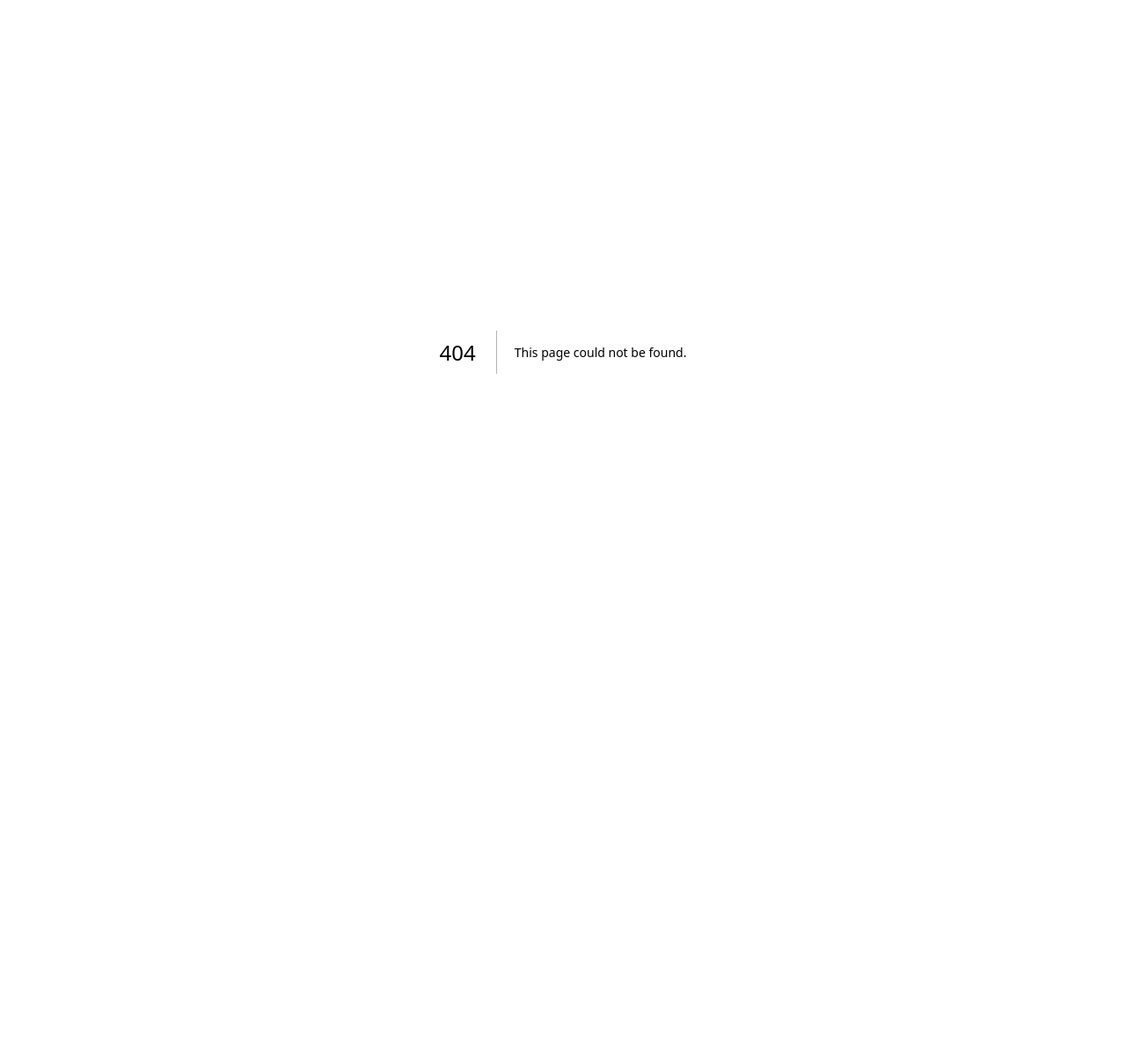
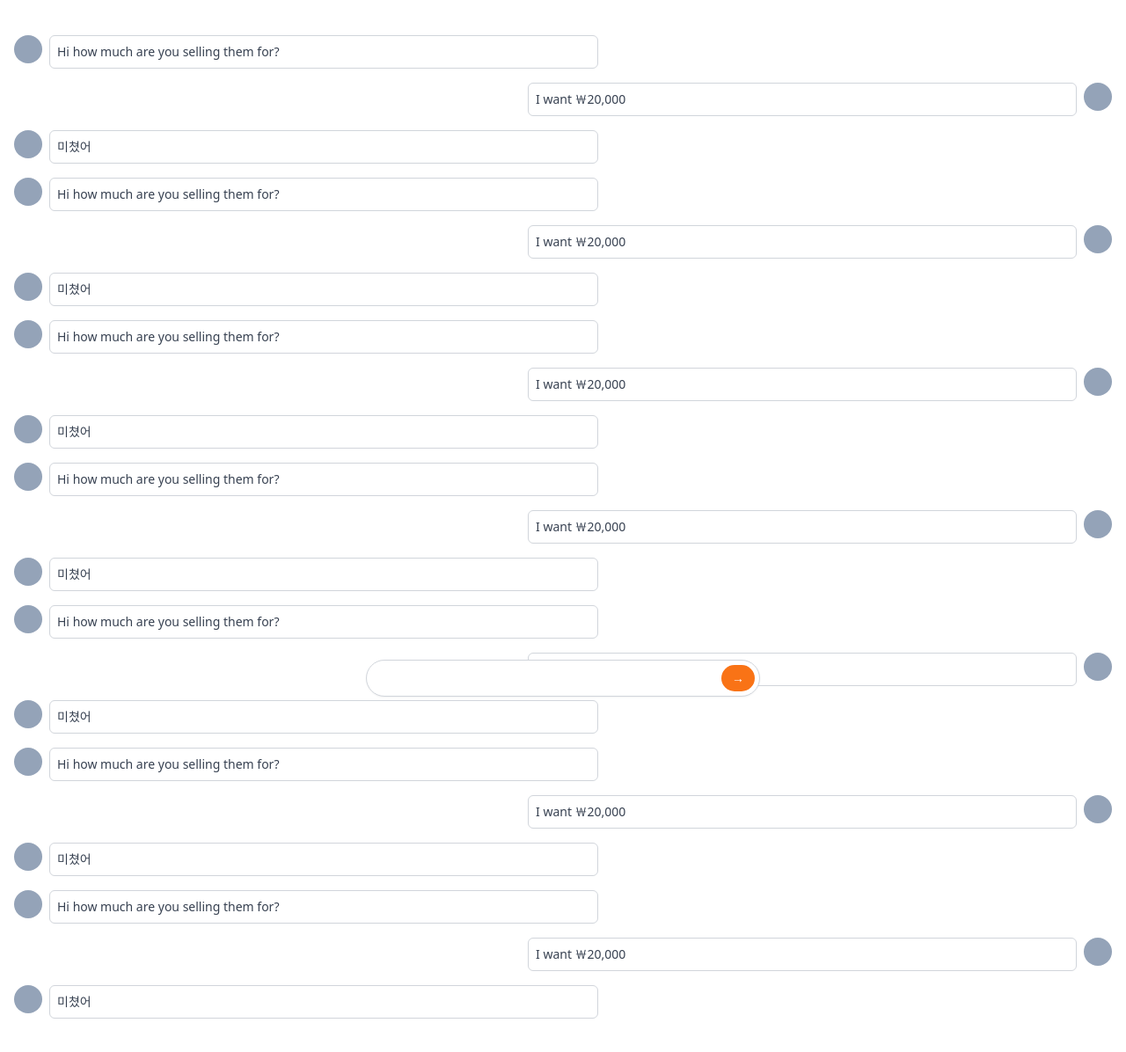
Before and after one commit to seorang42/carrot-clone, a Next.js app: page /chats/1 in a window 1280 px wide. Before the commit this address had no page. Shown: the whole page at 88% size. Before the commit the page ends 800 px from the top, so only its background shows below. Built offline with nearby package versions, Linux system fonts and the light colour scheme.

Commit message:
5.9 Chat Detail

```diff
--- /dev/null
+++ b/pages/chats/[id].tsx
@@ -0,0 +1,149 @@
+import type { NextPage } from "next";
+
+const ChatDetail: NextPage = () => {
+  return (
+    <div className="px-4 py-10 space-y-4">
+      <div className="flex items-start space-x-2">
+        <div className="w-8 h-8 rounded-full bg-slate-400" />
+        <div className="w-1/2 text-sm text-gray-700 p-2 border border-gray-300 rounded-md">
+          <p>Hi how much are you selling them for?</p>
+        </div>
+      </div>
+      <div className="flex flex-row-reverse items-start space-x-reverse space-x-2">
+        <div className="w-8 h-8 rounded-full bg-slate-400" />
+        <div className="w-1/2 text-sm text-gray-700 p-2 border border-gray-300 rounded-md">
+          <p>I want ￦20,000</p>
+        </div>
+      </div>
+      <div className="flex items-start space-x-2">
+        <div className="w-8 h-8 rounded-full bg-slate-400" />
+        <div className="w-1/2 text-sm text-gray-700 p-2 border border-gray-300 rounded-md">
+          <p>미쳤어</p>
+        </div>
+      </div>
+      <div className="flex items-start space-x-2">
+        <div className="w-8 h-8 rounded-full bg-slate-400" />
+        <div className="w-1/2 text-sm text-gray-700 p-2 border border-gray-300 rounded-md">
+          <p>Hi how much are you selling them for?</p>
+        </div>
+      </div>
+      <div className="flex flex-row-reverse items-start space-x-reverse space-x-2">
+        <div className="w-8 h-8 rounded-full bg-slate-400" />
+        <div className="w-1/2 text-sm text-gray-700 p-2 border border-gray-300 rounded-md">
+          <p>I want ￦20,000</p>
+        </div>
+      </div>
+      <div className="flex items-start space-x-2">
+        <div className="w-8 h-8 rounded-full bg-slate-400" />
+        <div className="w-1/2 text-sm text-gray-700 p-2 border border-gray-300 rounded-md">
+          <p>미쳤어</p>
+        </div>
+      </div>
+      <div className="flex items-start space-x-2">
+        <div className="w-8 h-8 rounded-full bg-slate-400" />
+        <div className="w-1/2 text-sm text-gray-700 p-2 border border-gray-300 rounded-md">
+          <p>Hi how much are you selling them for?</p>
+        </div>
+      </div>
+      <div className="flex flex-row-reverse items-start space-x-reverse space-x-2">
+        <div className="w-8 h-8 rounded-full bg-slate-400" />
+        <div className="w-1/2 text-sm text-gray-700 p-2 border border-gray-300 rounded-md">
+          <p>I want ￦20,000</p>
+        </div>
+      </div>
+      <div className="flex items-start space-x-2">
+        <div className="w-8 h-8 rounded-full bg-slate-400" />
+        <div className="w-1/2 text-sm text-gray-700 p-2 border border-gray-300 rounded-md">
+          <p>미쳤어</p>
+        </div>
+      </div>
+      <div className="flex items-start space-x-2">
+        <div className="w-8 h-8 rounded-full bg-slate-400" />
+        <div className="w-1/2 text-sm text-gray-700 p-2 border border-gray-300 rounded-md">
+          <p>Hi how much are you selling them for?</p>
+        </div>
+      </div>
+      <div className="flex flex-row-reverse items-start space-x-reverse space-x-2">
+        <div className="w-8 h-8 rounded-full bg-slate-400" />
+        <div className="w-1/2 text-sm text-gray-700 p-2 border border-gray-300 rounded-md">
+          <p>I want ￦20,000</p>
+        </div>
+      </div>
+      <div className="flex items-start space-x-2">
+        <div className="w-8 h-8 rounded-full bg-slate-400" />
+        <div className="w-1/2 text-sm text-gray-700 p-2 border border-gray-300 rounded-md">
+          <p>미쳤어</p>
+        </div>
+      </div>
+      <div className="flex items-start space-x-2">
+        <div className="w-8 h-8 rounded-full bg-slate-400" />
+        <div className="w-1/2 text-sm text-gray-700 p-2 border border-gray-300 rounded-md">
+          <p>Hi how much are you selling them for?</p>
+        </div>
+      </div>
+      <div className="flex flex-row-reverse items-start space-x-reverse space-x-2">
+        <div className="w-8 h-8 rounded-full bg-slate-400" />
+        <div className="w-1/2 text-sm text-gray-700 p-2 border border-gray-300 rounded-md">
+          <p>I want ￦20,000</p>
+        </div>
+      </div>
+      <div className="flex items-start space-x-2">
+        <div className="w-8 h-8 rounded-full bg-slate-400" />
+        <div className="w-1/2 text-sm text-gray-700 p-2 border border-gray-300 rounded-md">
+          <p>미쳤어</p>
+        </div>
+      </div>
+      <div className="flex items-start space-x-2">
+        <div className="w-8 h-8 rounded-full bg-slate-400" />
+        <div className="w-1/2 text-sm text-gray-700 p-2 border border-gray-300 rounded-md">
+          <p>Hi how much are you selling them for?</p>
+        </div>
+      </div>
+      <div className="flex flex-row-reverse items-start space-x-reverse space-x-2">
+        <div className="w-8 h-8 rounded-full bg-slate-400" />
+        <div className="w-1/2 text-sm text-gray-700 p-2 border border-gray-300 rounded-md">
+          <p>I want ￦20,000</p>
+        </div>
+      </div>
+      <div className="flex items-start space-x-2">
+        <div className="w-8 h-8 rounded-full bg-slate-400" />
+        <div className="w-1/2 text-sm text-gray-700 p-2 border border-gray-300 rounded-md">
+          <p>미쳤어</p>
+        </div>
+      </div>
+      <div className="flex items-start space-x-2">
+        <div className="w-8 h-8 rounded-full bg-slate-400" />
+        <div className="w-1/2 text-sm text-gray-700 p-2 border border-gray-300 rounded-md">
+          <p>Hi how much are you selling them for?</p>
+        </div>
+      </div>
+      <div className="flex flex-row-reverse items-start space-x-reverse space-x-2">
+        <div className="w-8 h-8 rounded-full bg-slate-400" />
+        <div className="w-1/2 text-sm text-gray-700 p-2 border border-gray-300 rounded-md">
+          <p>I want ￦20,000</p>
+        </div>
+      </div>
+      <div className="flex items-start space-x-2">
+        <div className="w-8 h-8 rounded-full bg-slate-400" />
+        <div className="w-1/2 text-sm text-gray-700 p-2 border border-gray-300 rounded-md">
+          <p>미쳤어</p>
+        </div>
+      </div>
+      <div className="fixed w-full inset-x-0 mx-auto max-w-md bottom-2">
+        <div className="flex relative items-center">
+          <input
+            type="text"
+            className="pr-12 shadow-sm rounded-full w-full border-gray-300 focus:ring-orange-500 focus:outline-none focus:border-orange-500"
+          />
+          <div className="absolute inset-y-0 flex py-1.5 pr-1.5 right-0">
+            <button className="flex items-center bg-orange-500 rounded-full px-3 text-sm text-white hover:bg-orange-600 focus:ring-2 focus:ring-offset-2 focus:ring-orange-500">
+              &rarr;
+            </button>
+          </div>
+        </div>
+      </div>
+    </div>
+  );
+};
+
+export default ChatDetail;
```
Also changed, not shown: pages/chats/index.tsx (renamed from pages/items/chats.tsx).
